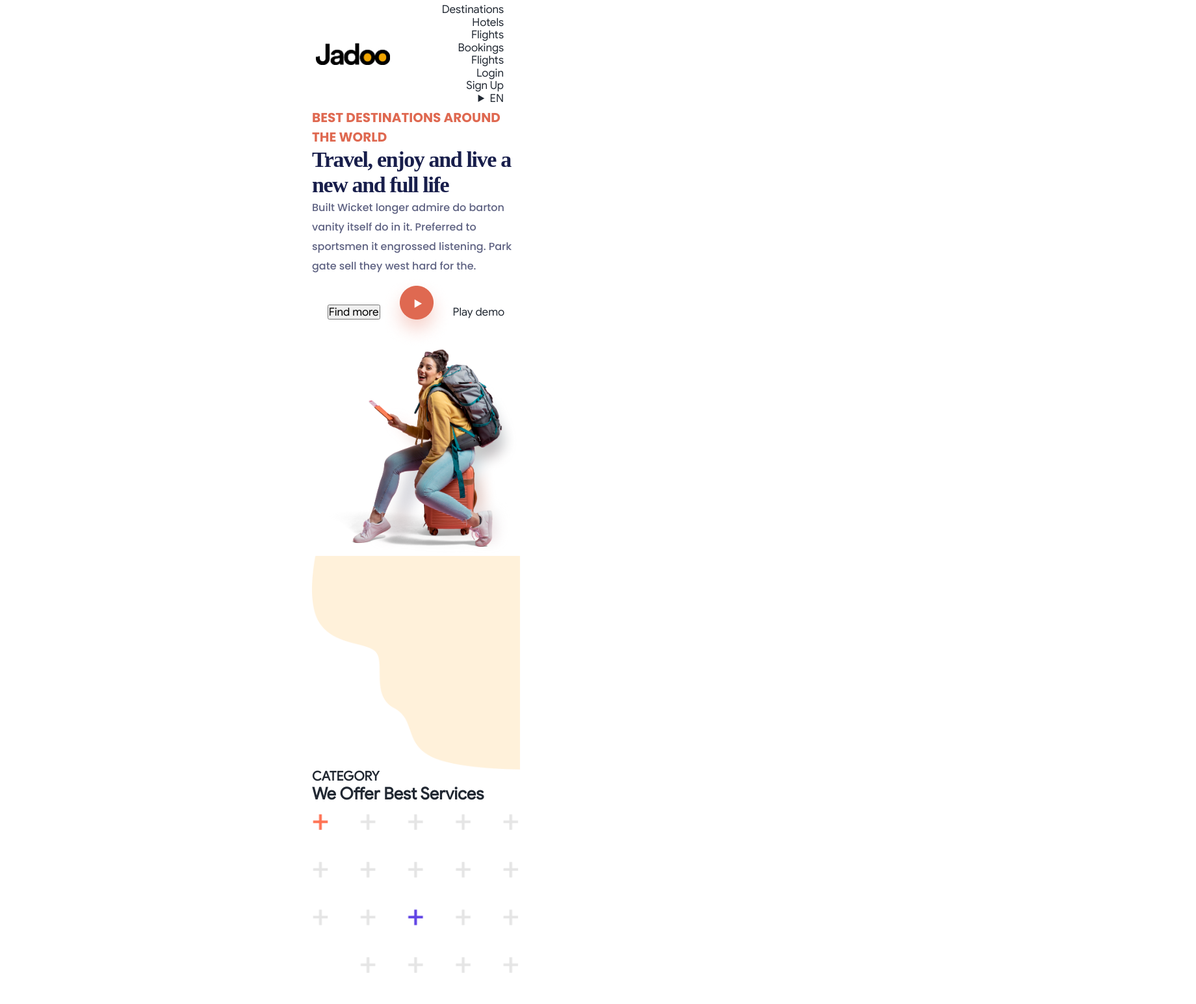
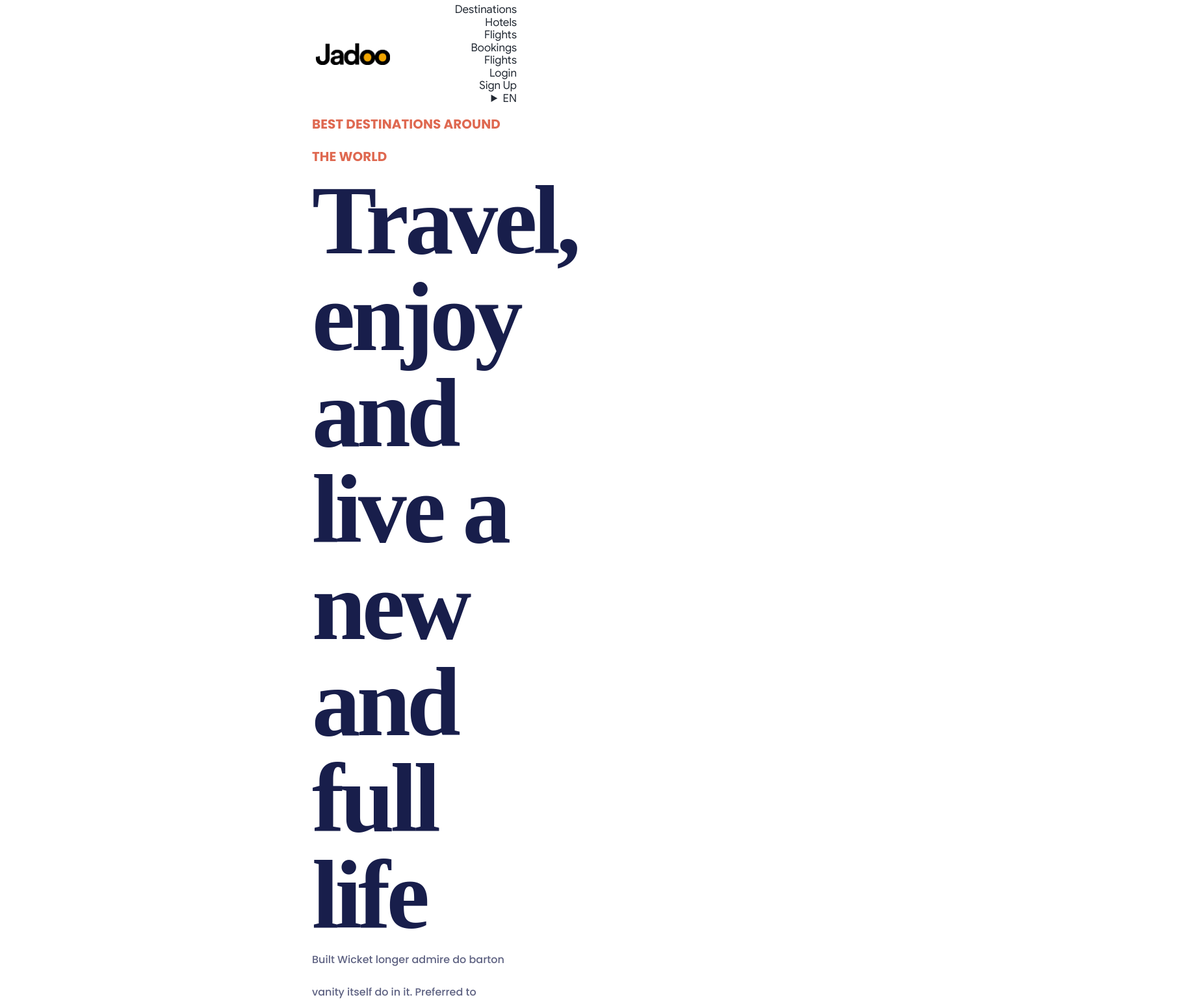
Before and after one commit to yaroslavrick/dz_2_front-end_sigma, a plain HTML site: page index.html in a window 1280 px wide. Shown: the top 1546 px of the page at 65% size, 1840 px wide, since content can reach past the window. Drawn offline with Linux system fonts and the light colour scheme; files whose address does not match are found by name; a web font is replaced by a local one.

Commit message:
WIP: working on the main div, transformed px to vhw

```diff
--- a/index.html
+++ b/index.html
@@ -11,7 +11,8 @@
 </head>
 
 <body>
-    <div class="wrapper">
+    <div class="page-wrapper">
+        <div class="hero">
             <header id="header" class="header">
                 <div class="header-container">
                     <div class="header-container__navbar">
@@ -30,13 +31,13 @@
                             <span class="navbar-item-text"><a class="link"></a>Flights</a></span>
                             <span class="navbar-item-text"><a class="link"></a>Login</a></span>
                             <span class="navbar-item-text" id="sign-up"><a class="link"></a>Sign Up</a></span>
-                        <span class="navbar-item-text" id="lang_choose">
+                            <div class="navbar-item-text" id="lang_choose">
                                 <details class="navbar-item-text__details">
                                     <summary>EN</summary>
                                     <summary>UA</summary>
                                     <summary>PL</summary>
                                 </details>
-                        </span>
+                            </div>
                         </div>
                     </div>
                 </div>
@@ -54,28 +55,35 @@
                             </h1>
                         </div>
                         <div class="desc">
-                        <span class="desc-text">Built Wicket longer admire do barton vanity itself do in it. Preferred
+                            <span class="desc-text">Built Wicket longer admire do barton vanity itself do in it.
+                                Preferred
                                 to sportsmen it
                                 engrossed
                                 listening. Park gate sell they west hard for the.</span>
                         </div>
 
                         <div class="buttons-container">
-                        <button class="main-container-button">Find more</button>
+                            <button class="main-container-button">Find out more</button>
+                            <div class="buttons__play-button_container">
                                 <div class="play-circle_button-container">
-                            <img src="./img/play_button.png" class="play-circle_button-img">
+                                    <img src="./img/play_button_centered.png" class="play-circle_button-img">
                                 </div>
                                 <div class="buttons-container__title">
                                     <span class="buttons-container__text">Play demo</span>
                                 </div>
                             </div>
+
+                        </div>
                     </div>
                     <div class="main-picture-container">
-                    <img src="./img/girl_with_backpack.png" class="main-picture-img">
-                    <img src="./img/decore.png" class="main-decore-image">
+                        <img src="./img/girl_with_backpack.png" class="main-picture_traveler"
+                            alt="Traveler with backack">
+                        <!-- <img src="./img/plane.png" class="main_picture__plain_left" alt="Plain"> -->
+                        <!-- <img src="./img/plane.png" class="main_picture__plain_right" alt="Plain"> -->
                     </div>
                 </div>
             </main>
+        </div>
         <section class="we_offer">
             <div class="we_offer__header">
                 <div class="we_offer__text category-text">
--- a/scss/_common.scss
+++ b/scss/_common.scss
@@ -4,11 +4,6 @@
   font-family: 'Google Sans Regular';
   src: url('../fonts/google_sans/GoogleSans-Regular.ttf') format('truetype');
 }
-
-// @font-face {
-//   font-family: 'Poppins Bold';
-//   src: url('../fonts/poppins/Poppins-Bold.ttf') format('truetype');
-// }
 
 @import url('https://fonts.googleapis.com/css2?family=Poppins:wght@400;500;700&display=swap');
 @import url('https://fonts.googleapis.com/css2?family=Poppins:wght@400;500;700&family=Volkhov:wght@700&display=swap');
@@ -18,7 +13,7 @@ body {
   font-family: $main_font_family;
   font-weight: $main_font_weight;
   font-size: 17px;
-  background: $background-color;
+  background-color: $background-color;
   color: $main_color;
 }
 
@@ -27,20 +22,16 @@ li {
   list-style: none;
 }
 
-.wrapper {
+.page-wrapper {
   max-width: 320px;
   width: 100%;
   margin: 0 auto;
-  background: var(--primary-color);
 }
 
 /* обмежую елементи по ширині */
 .container {
   max-width: 320px;
   margin: auto;
-}
-
-#page-wrapper {
 }
 
 p {
--- a/scss/_header.scss
+++ b/scss/_header.scss
@@ -1,27 +1,23 @@
 .header {
   padding: 5px;
-  width: 300px;
-  max-width: 300px;
   .header-container {
     .header-container__navbar {
       @include flexible();
       justify-content: space-between;
       .header-brand {
-        width: 115px;
+        width: 114.91px;
 
         .header-brand-img-container {
           .header-brand-img {
-            width: 115px;
-            height: 34px;
+            width: 114.91px;
+            height: 33.99px;
           }
         }
       }
       .navbar_list-items {
         @include flexible();
         @include flexible-column();
-        // justify-content: right;
-        // text-align: right;
-        align-items: end;
+        align-items: flex-end;
 
         .navbar-item-text {
           .navbar-item-text__details {
--- /dev/null
+++ b/scss/_hero.scss
@@ -0,0 +1,5 @@
+.hero {
+  background-image: no-repeat url('../img/decore.png');
+  background-position: left 89.64677222898904vh top -18.148599269183922vh;
+  background-size: 93.33861144945189vh 106.28258221680878vh;
+}
--- a/scss/_main_section.scss
+++ b/scss/_main_section.scss
@@ -7,7 +7,7 @@
           font-style: normal;
           font-weight: 700;
           font-size: 20px;
-          line-height: 30px;
+          line-height: 6.25vh;
           text-transform: uppercase;
           color: #df6951;
         }
@@ -17,8 +17,8 @@
           font-family: 'Volkhov';
           font-style: normal;
           font-weight: 700;
-          // font-size: 84px;
-          // line-height: 89px;
+          font-size: 11.67vw;
+          line-height: 18.54vh;
           letter-spacing: -0.04em;
           color: #181e4b;
         }
@@ -29,29 +29,73 @@
           font-style: normal;
           font-weight: 500;
           font-size: 16px;
-          line-height: 30px;
+          line-height: 6.25vh;
           color: #5e6282;
         }
       }
       .buttons-container {
         @include flexible();
-        flex-direction: row;
+        flex-direction: column;
         .main-container-button {
-        }
-        .play-circle_button-container {
-          .play-circle_button-img {
+          // position: absolute;
+          width: 170px;
+          height: 12.5vh;
+          background: #f1a501;
+          box-shadow: 0px 20px 35px rgba(241, 165, 1, 0.15);
+          border-radius: 10px;
+          .main-container-button__text {
+            font-family: 'Google Sans';
+            font-style: normal;
+            font-weight: 500;
+            font-size: 2.5vw;
+            line-height: 4.79vh;
+            text-align: center;
+            color: #ffffff;
           }
         }
-        .buttons-container__title {
-          .buttons-container__text {
+        .buttons__play-button_container {
+          width: 165px;
+          height: 10.83vh;
+          @include flexible();
+          flex-direction: row;
+          .play-circle_button-container {
+            .play-circle_button-img {
+              width: 52px;
+              height: 52px;
+            }
+          }
+          .buttons-container__title {
+            .buttons-container__text {
+              width: 12.78vw;
+              height: 5.42vh;
+              font-family: 'Poppins';
+              font-style: normal;
+              font-weight: 500;
+              font-size: 17px;
+              line-height: 5.42vh;
+              color: #686d77;
+            }
           }
         }
       }
     }
     .main-picture-container {
-      .main-picture-img {
+      width: 106.25vw;
+      height: 159.17vh;
+      .main-picture__traveler {
       }
-      .main-decore-image {
+      .main_picture__plain_left {
+        position: relative;
+        // width: 166.87px;
+        // height: 153.33px;
+        width: 23.18vw;
+        height: 31.94vh;
+        top: 7.78vw;
+        left: 18.47vw;
+
+        // transform: matrix(0.89, -0.85, 0.32, 0.8, 0, 0);
+      }
+      .main_picture__plain_right {
       }
     }
   }
--- a/scss/index.scss
+++ b/scss/index.scss
@@ -3,5 +3,6 @@
 @import './common';
 @import './mixins';
 @import 'modern-normalize.css';
+@import './hero';
 @import './header';
 @import './main_section';
```
Also changed, not shown: css/index.css, img/play_button_centered.png (added), 1 other file. Lines whose indentation alone changed are shown as unchanged.
